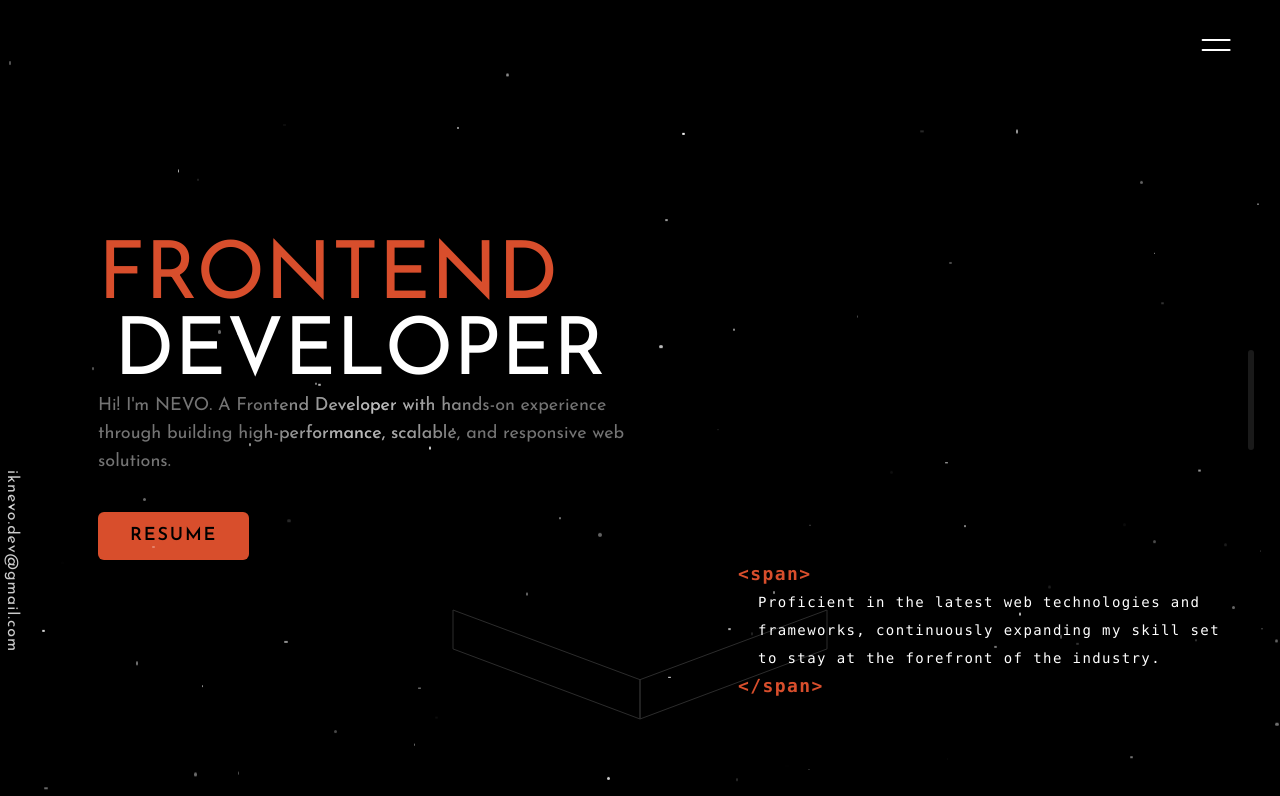
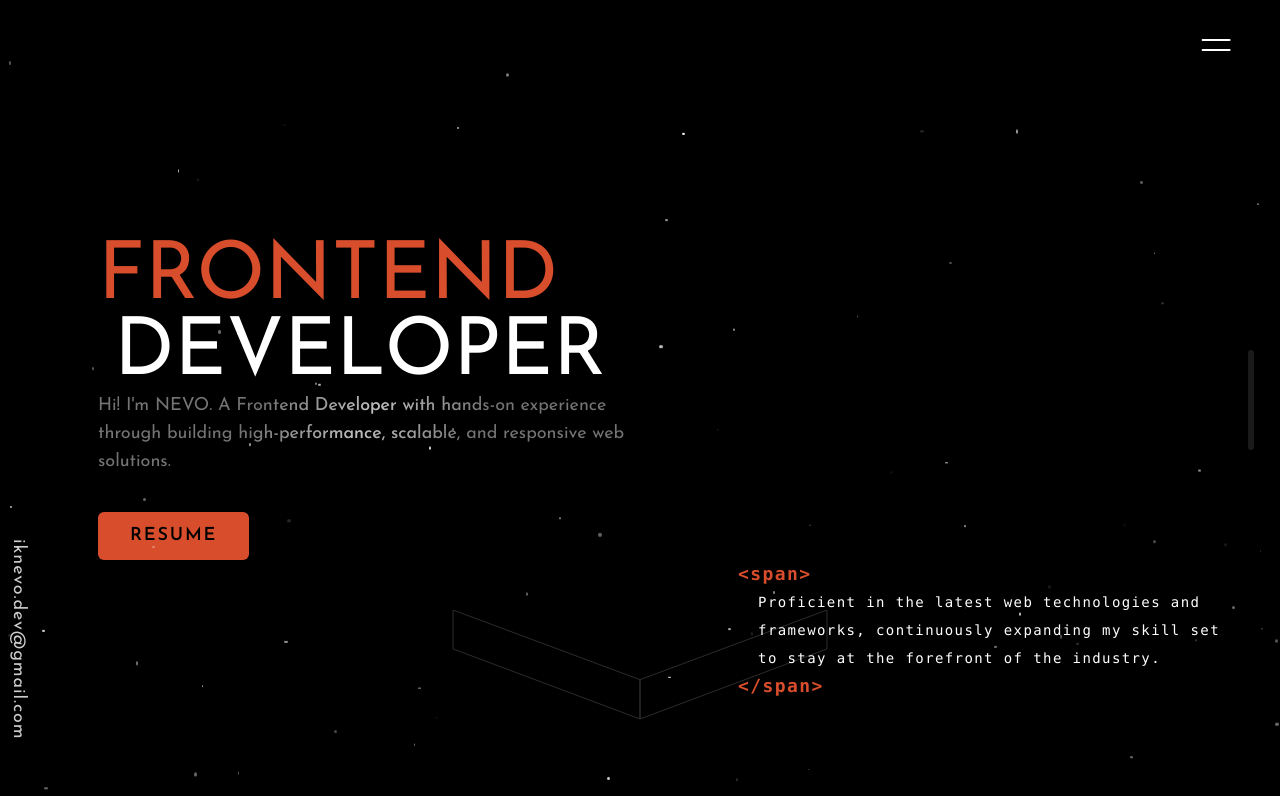
Before and after one commit to iknevo/nevo.dev, a Next.js app: page / in a window 1280 px wide. Shown: the top 796 px of the page. Built offline with nearby package versions, Linux system fonts and the light colour scheme.

Commit message:
some text fixes

```diff
--- a/app/_components/Navbar.tsx
+++ b/app/_components/Navbar.tsx
@@ -144,7 +144,9 @@ export default function Navbar() {
 
         <div className="w-full max-w-[300px] mx-8 sm:mx-auto">
           <p className="text-muted-white mb-4">GET IN TOUCH</p>
-          <a href={`mailto:${GENERAL_INFO.email}`}>{GENERAL_INFO.email}</a>
+          <a className="text-lg" href={`mailto:${GENERAL_INFO.email}`}>
+            {GENERAL_INFO.email}
+          </a>
         </div>
       </div>
     </>
--- a/app/_components/StickyEmail.tsx
+++ b/app/_components/StickyEmail.tsx
@@ -3,10 +3,10 @@ import React from "react";
 
 export default function StickyEmail() {
   return (
-    <div className="max-xl:hidden fixed bottom-32 left-0 block">
+    <div className="max-xl:hidden fixed bottom-10 left-1 block">
       <a
         href={`mailto:${GENERAL_INFO.email}`}
-        className="px-3 text-white/80 tracking-[1px] transition-colors bg-bottom! hover:text-white hover:bg-center!"
+        className="px-3 text-white/80 tracking-wider text-lg transition-colors bg-bottom! hover:text-white hover:bg-center!"
         style={{
           textOrientation: "mixed",
           writingMode: "vertical-rl",
```
